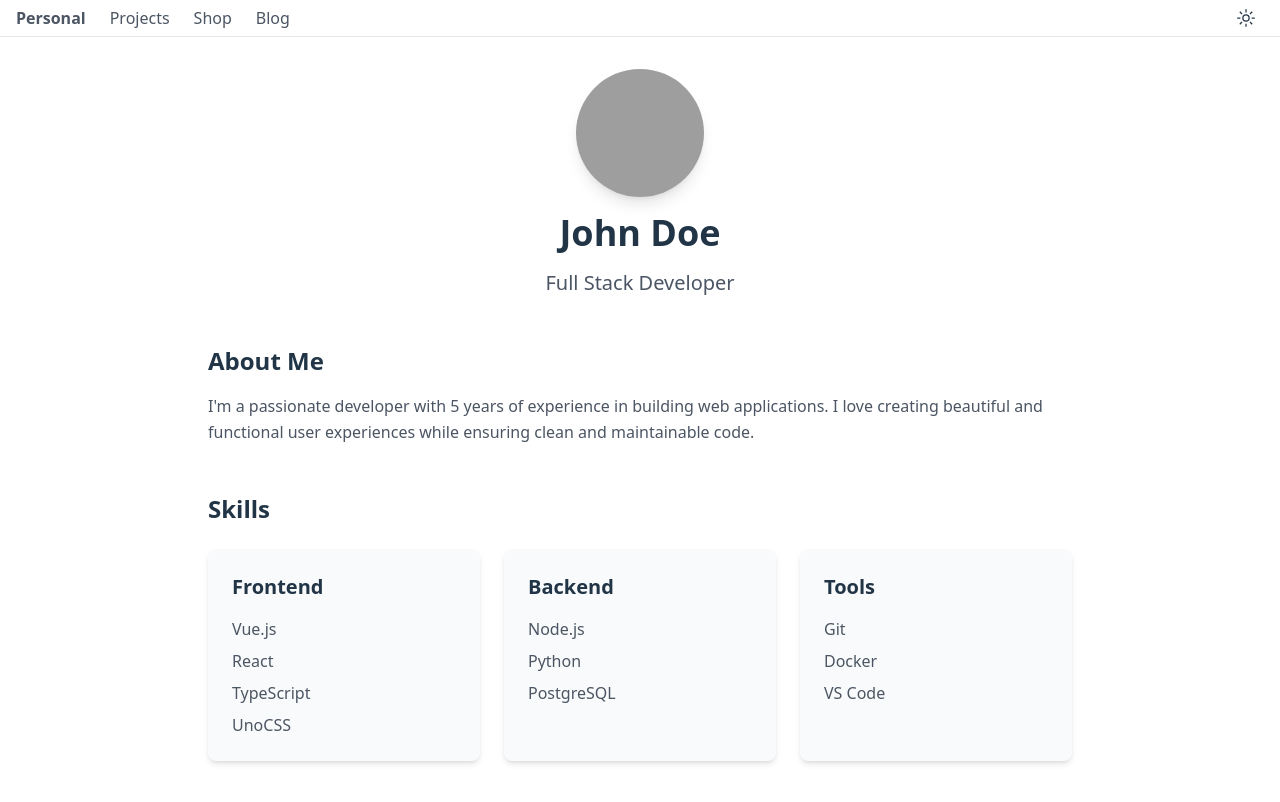
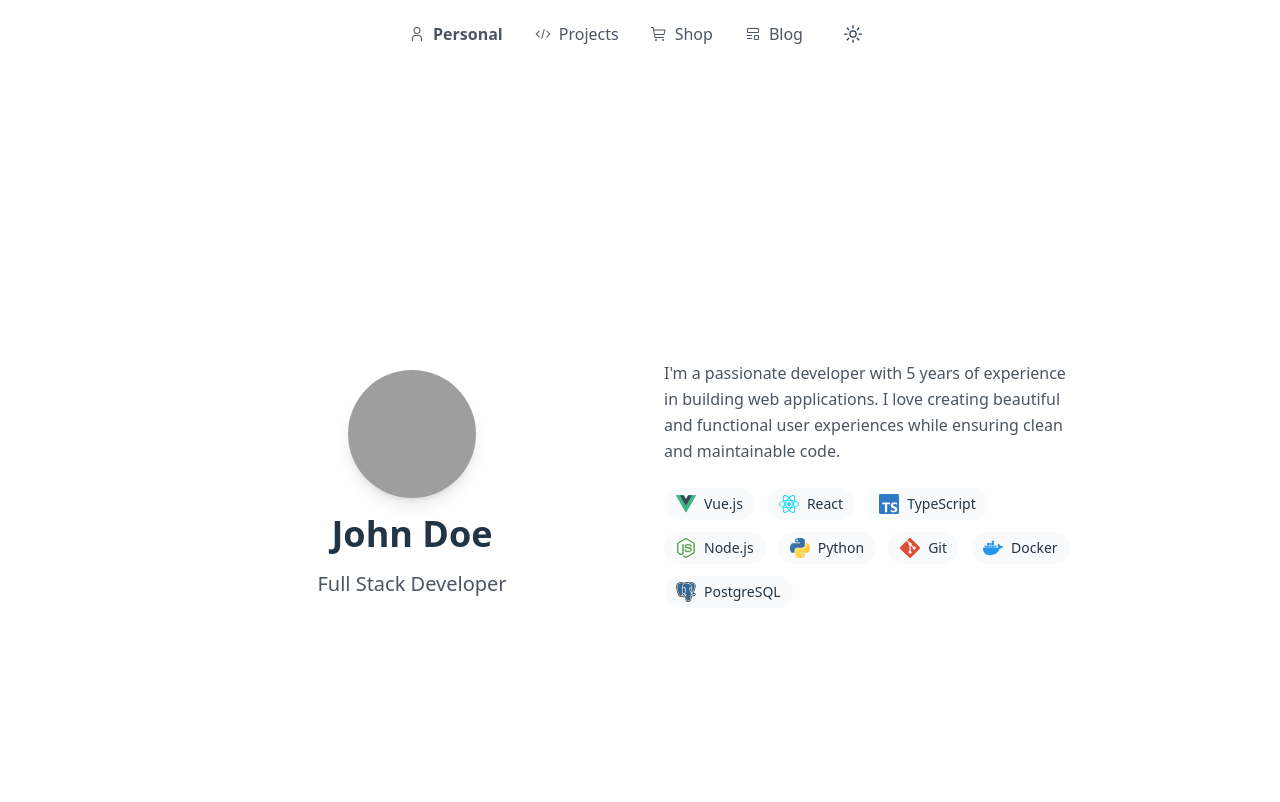
Before and after one commit to newkub/wrikka-com, a Vue app: page / in a window 1280 px wide. Shown: the top 802 px of the page. Built offline with nearby package versions, Linux system fonts and the light colour scheme; grey boxes are pictures that could not be loaded.

Commit message:
add tab and tab content

```diff
--- a/src/components/Navigation.vue
+++ b/src/components/Navigation.vue
@@ -3,28 +3,29 @@ import { ref } from 'vue'
 import ThemeToggle from './ThemeToggle.vue'
 
 const routes = [
-  { name: 'Personal', path: '/' },
-  { name: 'Projects', path: '/projects' },
-  { name: 'Shop', path: '/shop' },
-  { name: 'Blog', path: '/blog' },
+  { name: 'Personal', path: '/', icon: 'i-carbon-user' },
+  { name: 'Projects', path: '/projects', icon: 'i-carbon-code' },
+  { name: 'Shop', path: '/shop', icon: 'i-carbon-shopping-cart' },
+  { name: 'Blog', path: '/blog', icon: 'i-carbon-blog' },
 ]
 </script>
 
 <template>
-  <nav class="mb-8 border-b dark:border-gray-700">
-    <div class="container flex items-center justify-between py-4">
-      <div class="flex gap-6">
+  <nav class="mt-4 mb-8">
+    <div class="container flex items-center justify-center py-4">
+      <div class="flex gap-8 items-center">
         <router-link
           v-for="route in routes"
           :key="route.name"
           :to="route.path"
-          class="text-gray-600 hover:text-primary-color dark:text-gray-300 transition-colors"
+          class="flex items-center gap-2 text-gray-600 hover:text-primary-color dark:text-gray-300 transition-colors"
           active-class="text-primary-color font-bold"
         >
+          <div :class="route.icon" />
           {{ route.name }}
         </router-link>
+        <ThemeToggle />
       </div>
-      <ThemeToggle />
     </div>
   </nav>
 </template>
--- a/src/pages/Blog.vue
+++ b/src/pages/Blog.vue
@@ -1,10 +1,15 @@
 <script setup lang="ts">
+import { ref } from 'vue'
+
 const posts = [
   {
     id: 1,
     title: 'Getting Started with Vue 3 Composition API',
     excerpt: 'Learn how to use Vue 3\'s Composition API to build more maintainable components',
     date: '2024-03-15',
+    author: 'John Doe',
+    cover: 'https://picsum.photos/seed/blog1/1200/600',
+    readTime: '5 min read',
     content: `
 # Getting Started with Vue 3 Composition API
 
@@ -45,6 +50,9 @@ export default {
     title: 'Building Responsive Layouts with UnoCSS',
     excerpt: 'Discover how to create beautiful responsive layouts using UnoCSS utility classes',
     date: '2024-03-10',
+    author: 'John Doe',
+    cover: 'https://picsum.photos/seed/blog2/1200/600',
+    readTime: '4 min read',
     content: `
 # Building Responsive Layouts with UnoCSS
 
@@ -76,14 +84,21 @@ Add utility classes to your elements:
   <div class="max-w-4xl mx-auto px-4">
     <h1 class="text-3xl font-bold mb-8">Blog</h1>
 
-    <div class="grid gap-6">
+    <div class="grid gap-8">
       <router-link v-for="post in posts"
                    :key="post.id"
                    :to="`/blog/${post.id}`"
-                   class="block bg-white dark:bg-gray-800 rounded-lg p-6 shadow-md hover:shadow-xl transition-shadow">
-        <h2 class="text-2xl font-semibold mb-2">{{ post.title }}</h2>
-        <p class="text-gray-600 dark:text-gray-300 mb-4">{{ post.excerpt }}</p>
-        <p class="text-sm text-gray-500">{{ new Date(post.date).toLocaleDateString() }}</p>
+                   class="block bg-white dark:bg-gray-800 rounded-lg overflow-hidden shadow-md hover:shadow-xl transition-shadow">
+        <img :src="post.cover" :alt="post.title" class="w-full h-64 object-cover" />
+        <div class="p-6">
+          <div class="flex items-center gap-4 text-sm text-gray-600 dark:text-gray-400 mb-4">
+            <span>{{ new Date(post.date).toLocaleDateString() }}</span>
+            <span>{{ post.author }}</span>
+            <span>{{ post.readTime }}</span>
+          </div>
+          <h2 class="text-2xl font-semibold mb-2">{{ post.title }}</h2>
+          <p class="text-gray-600 dark:text-gray-300">{{ post.excerpt }}</p>
+        </div>
       </router-link>
     </div>
   </div>
--- a/src/pages/BlogPost.vue
+++ b/src/pages/BlogPost.vue
@@ -1,7 +1,9 @@
 <script setup lang="ts">
-import { computed } from 'vue'
+import { ref, computed, onMounted } from 'vue'
 import { useRoute } from 'vue-router'
 import { marked } from 'marked'
+import hljs from 'highlight.js'
+import 'highlight.js/styles/atom-one-dark.css'
 
 const route = useRoute()
 const posts = [
@@ -10,6 +12,9 @@ const posts = [
     title: 'Getting Started with Vue 3 Composition API',
     excerpt: 'Learn how to use Vue 3\'s Composition API to build more maintainable components',
     date: '2024-03-15',
+    author: 'John Doe',
+    cover: 'https://picsum.photos/seed/blog1/1200/600',
+    readTime: '5 min read',
     content: `
 # Getting Started with Vue 3 Composition API
 
@@ -50,6 +55,9 @@ export default {
     title: 'Building Responsive Layouts with UnoCSS',
     excerpt: 'Discover how to create beautiful responsive layouts using UnoCSS utility classes',
     date: '2024-03-10',
+    author: 'John Doe',
+    cover: 'https://picsum.photos/seed/blog2/1200/600',
+    readTime: '4 min read',
     content: `
 # Building Responsive Layouts with UnoCSS
 
@@ -77,7 +85,39 @@ Add utility classes to your elements:
 ]
 
 const post = computed(() => posts.find(p => p.id === parseInt(route.params.id as string)))
-const htmlContent = computed(() => post.value ? marked(post.value.content) : '')
+const htmlContent = computed(() => {
+  if (!post.value) return ''
+  marked.setOptions({
+    highlight: function(code, lang) {
+      if (lang && hljs.getLanguage(lang)) {
+        return hljs.highlight(code, { language: lang }).value
+      }
+      return hljs.highlightAuto(code).value
+    }
+  })
+  return marked(post.value.content)
+})
+
+const copyCode = (code: string) => {
+  navigator.clipboard.writeText(code)
+}
+
+onMounted(() => {
+  const preElements = document.querySelectorAll('pre')
+  preElements.forEach(pre => {
+    const code = pre.textContent || ''
+    const lang = pre.querySelector('code')?.className.replace('language-', '') || ''
+    const header = document.createElement('div')
+    header.className = 'flex justify-between items-center bg-gray-800 px-4 py-2 text-gray-400 text-sm'
+    header.innerHTML = `
+      <span>${lang}</span>
+      <button class="hover:text-white transition-colors" onclick="this.closest('pre').querySelector('code').textContent.trim()">
+        <div class="i-carbon-copy"></div>
+      </button>
+    `
+    pre.insertBefore(header, pre.firstChild)
+  })
+})
 </script>
 
 <template>
@@ -87,8 +127,27 @@ const htmlContent = computed(() => post.value ? marked(post.value.content) : '')
     </router-link>
 
     <article class="prose dark:prose-invert max-w-none">
+      <img :src="post.cover" :alt="post.title" class="w-full h-64 object-cover rounded-lg mb-8" />
+      <div class="flex items-center gap-4 text-sm text-gray-600 dark:text-gray-400 mb-8">
+        <span>{{ new Date(post.date).toLocaleDateString() }}</span>
+        <span>{{ post.author }}</span>
+        <span>{{ post.readTime }}</span>
+      </div>
       <div v-html="htmlContent"></div>
     </article>
+
+    <div class="mt-12 grid md:grid-cols-2 gap-6">
+      <router-link v-for="relatedPost in posts.filter(p => p.id !== post.id)"
+                   :key="relatedPost.id"
+                   :to="`/blog/${relatedPost.id}`"
+                   class="block bg-white dark:bg-gray-800 rounded-lg overflow-hidden shadow-md hover:shadow-xl transition-shadow">
+        <img :src="relatedPost.cover" :alt="relatedPost.title" class="w-full h-48 object-cover" />
+        <div class="p-4">
+          <h3 class="font-semibold mb-2">{{ relatedPost.title }}</h3>
+          <p class="text-sm text-gray-600 dark:text-gray-300">{{ relatedPost.excerpt }}</p>
+        </div>
+      </router-link>
+    </div>
   </div>
   <div v-else class="text-center py-12">
     <p class="text-xl text-gray-600 dark:text-gray-300">Post not found</p>
--- a/src/pages/Personal.vue
+++ b/src/pages/Personal.vue
@@ -1,13 +1,19 @@
 <script setup lang="ts">
 const skills = [
-  { name: 'Frontend', items: ['Vue.js', 'React', 'TypeScript', 'UnoCSS'] },
-  { name: 'Backend', items: ['Node.js', 'Python', 'PostgreSQL'] },
-  { name: 'Tools', items: ['Git', 'Docker', 'VS Code'] }
+  { name: 'Vue.js', icon: 'i-logos-vue' },
+  { name: 'React', icon: 'i-logos-react' },
+  { name: 'TypeScript', icon: 'i-logos-typescript-icon' },
+  { name: 'Node.js', icon: 'i-logos-nodejs-icon' },
+  { name: 'Python', icon: 'i-logos-python' },
+  { name: 'Git', icon: 'i-logos-git-icon' },
+  { name: 'Docker', icon: 'i-logos-docker-icon' },
+  { name: 'PostgreSQL', icon: 'i-logos-postgresql' }
 ]
 </script>
 
 <template>
-  <div class="max-w-4xl mx-auto space-y-12 px-4">
+  <div class="max-w-4xl mx-auto px-4 min-h-screen flex flex-col justify-center">
+    <div class="grid md:grid-cols-2 gap-12 items-center">
       <section class="text-center space-y-4">
         <img src="https://api.dicebear.com/6.x/avataaars/svg?seed=Felix" alt="Avatar"
              class="w-32 h-32 rounded-full mx-auto shadow-lg" />
@@ -15,28 +21,19 @@ const skills = [
         <p class="text-xl text-gray-600 dark:text-gray-300">Full Stack Developer</p>
       </section>
 
-    <section class="space-y-4">
-      <h2 class="text-2xl font-semibold">About Me</h2>
+      <section class="space-y-6">
         <p class="text-gray-600 dark:text-gray-300 leading-relaxed">
           I'm a passionate developer with 5 years of experience in building web applications.
           I love creating beautiful and functional user experiences while ensuring clean and maintainable code.
         </p>
-    </section>
-
-    <section class="space-y-6">
-      <h2 class="text-2xl font-semibold">Skills</h2>
-      <div class="grid md:grid-cols-3 gap-6">
-        <div v-for="category in skills" :key="category.name"
-             class="p-6 rounded-lg bg-gray-50 dark:bg-gray-800 shadow-md hover:shadow-lg transition-shadow">
-          <h3 class="text-xl font-semibold mb-4">{{ category.name }}</h3>
-          <ul class="space-y-2">
-            <li v-for="item in category.items" :key="item"
-                class="text-gray-600 dark:text-gray-300">
-              {{ item }}
-            </li>
-          </ul>
+        <div class="flex flex-wrap gap-3">
+          <div v-for="skill in skills" :key="skill.name"
+               class="flex items-center gap-2 px-3 py-1.5 rounded-full bg-gray-50 dark:bg-gray-800 text-sm">
+            <div :class="[skill.icon, 'text-xl']" />
+            <span>{{ skill.name }}</span>
           </div>
         </div>
       </section>
     </div>
+  </div>
 </template>
--- a/src/pages/Projects.vue
+++ b/src/pages/Projects.vue
@@ -4,52 +4,51 @@ const projects = [
     title: 'E-commerce Platform',
     description: 'A full-featured online shopping platform built with Vue.js and Node.js',
     image: 'https://picsum.photos/seed/project1/400/250',
-    link: 'https://github.com/username/ecommerce'
+    github: 'https://github.com/username/ecommerce',
+    website: 'https://demo-ecommerce.example.com'
   },
   {
     title: 'Task Management App',
     description: 'A collaborative task management tool with real-time updates',
     image: 'https://picsum.photos/seed/project2/400/250',
-    link: 'https://github.com/username/taskapp'
+    github: 'https://github.com/username/taskapp',
+    website: 'https://demo-taskapp.example.com'
   },
   {
     title: 'Weather Dashboard',
     description: 'Real-time weather information with interactive maps',
     image: 'https://picsum.photos/seed/project3/400/250',
-    link: 'https://github.com/username/weather'
-  },
-  {
-    title: 'Social Media Analytics',
-    description: 'Analytics dashboard for social media performance',
-    image: 'https://picsum.photos/seed/project4/400/250',
-    link: 'https://github.com/username/analytics'
-  },
-  {
-    title: 'Fitness Tracker',
-    description: 'Personal fitness tracking application with goal setting',
-    image: 'https://picsum.photos/seed/project5/400/250',
-    link: 'https://github.com/username/fitness'
+    github: 'https://github.com/username/weather',
+    website: 'https://demo-weather.example.com'
   }
 ]
 </script>
 
 <template>
-  <div class="max-w-4xl mx-auto space-y-8 px-4">
-    <h1 class="text-3xl font-bold">My Projects</h1>
-    <div class="grid gap-6">
-      <a v-for="project in projects"
-         :key="project.title"
-         :href="project.link"
-         target="_blank"
-         class="block bg-white dark:bg-gray-800 rounded-lg overflow-hidden shadow-md hover:shadow-xl transition-shadow">
-        <div class="flex flex-col md:flex-row">
-          <img :src="project.image" :alt="project.title" class="w-full md:w-48 h-48 object-cover" />
-          <div class="p-6">
-            <h3 class="text-xl font-semibold mb-2">{{ project.title }}</h3>
-            <p class="text-gray-600 dark:text-gray-300">{{ project.description }}</p>
+  <div class="max-w-4xl mx-auto px-4">
+    <h1 class="text-3xl font-bold mb-8">My Projects</h1>
+    <div class="grid md:grid-cols-2 lg:grid-cols-3 gap-6">
+      <div v-for="project in projects"
+           :key="project.title"
+           class="bg-white dark:bg-gray-800 rounded-lg overflow-hidden shadow-md hover:shadow-xl transition-shadow">
+        <img :src="project.image" :alt="project.title" class="w-full h-40 object-cover" />
+        <div class="p-4">
+          <h3 class="text-lg font-semibold mb-2">{{ project.title }}</h3>
+          <p class="text-gray-600 dark:text-gray-300 text-sm mb-4">{{ project.description }}</p>
+          <div class="flex gap-4">
+            <a :href="project.github" target="_blank" rel="noopener noreferrer"
+               class="flex items-center gap-1 text-sm text-primary-color hover:underline">
+              <div class="i-carbon-logo-github" />
+              GitHub
+            </a>
+            <a :href="project.website" target="_blank" rel="noopener noreferrer"
+               class="flex items-center gap-1 text-sm text-primary-color hover:underline">
+              <div class="i-carbon-link" />
+              Website
+            </a>
           </div>
         </div>
-      </a>
+      </div>
     </div>
   </div>
 </template>
--- a/src/pages/Shop.vue
+++ b/src/pages/Shop.vue
@@ -1,86 +1,57 @@
 <script setup lang="ts">
-import { ref } from 'vue'
-
 const products = [
   {
     id: 1,
     name: 'Developer T-Shirt',
     price: 29.99,
     image: 'https://picsum.photos/seed/product1/400/400',
-    description: 'Comfortable cotton t-shirt with cool developer designs'
+    description: 'Comfortable cotton t-shirt with cool developer designs',
+    link: 'https://example.com/shop/dev-tshirt'
   },
   {
     id: 2,
     name: 'Code Mug',
     price: 19.99,
     image: 'https://picsum.photos/seed/product2/400/400',
-    description: 'Ceramic mug with programming jokes'
+    description: 'Ceramic mug with programming jokes',
+    link: 'https://example.com/shop/code-mug'
   },
   {
     id: 3,
     name: 'Laptop Stickers Pack',
     price: 12.99,
     image: 'https://picsum.photos/seed/product3/400/400',
-    description: 'Set of 10 programming-themed stickers'
+    description: 'Set of 10 programming-themed stickers',
+    link: 'https://example.com/shop/stickers'
   },
   {
     id: 4,
     name: 'Mechanical Keyboard',
     price: 149.99,
     image: 'https://picsum.photos/seed/product4/400/400',
-    description: 'RGB mechanical keyboard with custom switches'
+    description: 'RGB mechanical keyboard with custom switches',
+    link: 'https://example.com/shop/keyboard'
   }
 ]
-
-const selectedProduct = ref(null)
-
-const showDetails = (product) => {
-  selectedProduct.value = product
-}
-
-const closeDetails = () => {
-  selectedProduct.value = null
-}
 </script>
 
 <template>
   <div class="max-w-4xl mx-auto px-4">
     <h1 class="text-3xl font-bold mb-8">Shop</h1>
 
-    <div class="grid md:grid-cols-2 gap-6">
-      <div v-for="product in products"
-           :key="product.id"
-           class="bg-white dark:bg-gray-800 rounded-lg overflow-hidden shadow-md hover:shadow-xl transition-shadow cursor-pointer"
-           @click="showDetails(product)">
-        <img :src="product.image" :alt="product.name" class="w-full h-64 object-cover" />
+    <div class="grid md:grid-cols-2 lg:grid-cols-3 gap-6">
+      <a v-for="product in products"
+         :key="product.id"
+         :href="product.link"
+         target="_blank"
+         rel="noopener noreferrer"
+         class="bg-white dark:bg-gray-800 rounded-lg overflow-hidden shadow-md hover:shadow-xl transition-shadow">
+        <img :src="product.image" :alt="product.name" class="w-full h-40 object-cover" />
         <div class="p-4">
-          <h3 class="text-xl font-semibold">{{ product.name }}</h3>
-          <p class="text-primary-color font-bold mt-2">${{ product.price }}</p>
+          <h3 class="text-lg font-semibold mb-1">{{ product.name }}</h3>
+          <p class="text-primary-color font-bold text-lg">${{ product.price }}</p>
         </div>
-      </div>
-    </div>
-
-    <!-- Product Details Modal -->
-    <div v-if="selectedProduct"
-         class="fixed inset-0 bg-black bg-opacity-50 flex items-center justify-center p-4">
-      <div class="bg-white dark:bg-gray-800 rounded-lg max-w-lg w-full p-6">
-        <div class="flex justify-between items-start mb-4">
-          <h2 class="text-2xl font-bold">{{ selectedProduct.name }}</h2>
-          <button @click="closeDetails"
-                  class="text-gray-500 hover:text-gray-700 dark:text-gray-400 dark:hover:text-gray-200">
-            <div class="i-carbon-close text-xl" />
-          </button>
-        </div>
-        <img :src="selectedProduct.image" :alt="selectedProduct.name"
-             class="w-full h-64 object-cover rounded-lg mb-4" />
-        <p class="text-gray-600 dark:text-gray-300 mb-4">{{ selectedProduct.description }}</p>
-        <div class="flex justify-between items-center">
-          <p class="text-2xl font-bold text-primary-color">${{ selectedProduct.price }}</p>
-          <button class="bg-primary-color text-white px-6 py-2 rounded-lg hover:opacity-90">
-            Add to Cart
-          </button>
-        </div>
-      </div>
+      </a>
     </div>
   </div>
 </template>
--- a/src/style.css
+++ b/src/style.css
@@ -49,6 +49,14 @@ body {
   margin-bottom: 1rem;
 }
 
+.prose pre {
+  background-color: #1a1a1a;
+  padding: 1rem;
+  border-radius: 0.5rem;
+  overflow-x: auto;
+  margin: 1rem 0;
+}
+
 .prose code {
   background-color: rgba(0, 0, 0, 0.1);
   padding: 0.2rem 0.4rem;
@@ -56,8 +64,18 @@ body {
   font-family: monospace;
 }
 
+.prose pre code {
+  background-color: transparent;
+  padding: 0;
+  color: #e5e7eb;
+}
+
 .dark .prose code {
   background-color: rgba(255, 255, 255, 0.1);
+}
+
+.dark .prose pre {
+  background-color: #000000;
 }
 
 .container {
```
Also changed, not shown: package.json (+11 -8 lines), 1 other file (tests, documents, lock files or other folders). Lines whose indentation alone changed are shown as unchanged.
